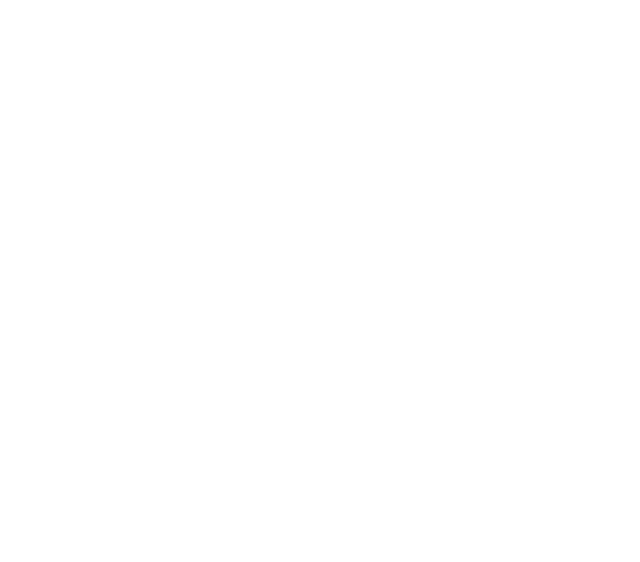
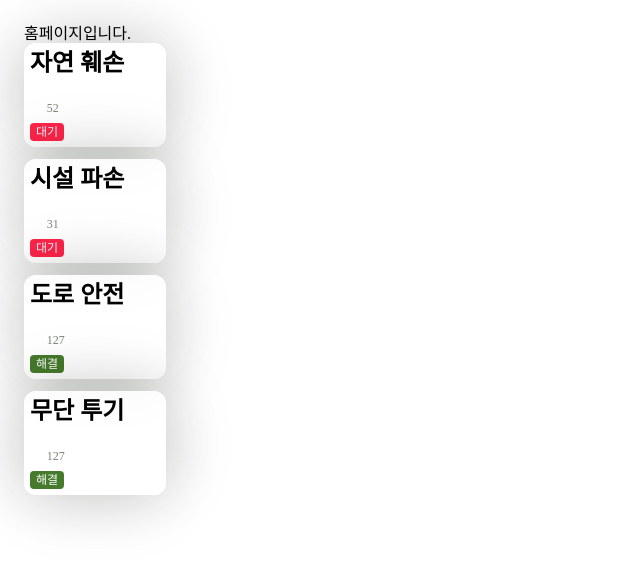
Before and after one commit to NeodinaryHackathon-teamE/frontend-web, a React (Vite) app: page / in a window 1280 px wide. Shown: the top 562 px of the page, without its empty margins (0-640 px from the left). Built offline with nearby package versions, Linux system fonts and the light colour scheme.

Commit message:
fix: 컴포넌트 에러 수정

```diff
--- a/package.json
+++ b/package.json
@@ -13,7 +13,8 @@
   "dependencies": {
     "classnames": "^2.5.1",
     "react": "^19.1.0",
-    "react-dom": "^19.1.0"
+    "react-dom": "^19.1.0",
+    "react-router-dom": "^7.6.0"
   },
   "devDependencies": {
     "@eslint/js": "^9.21.0",
--- a/src/App.tsx
+++ b/src/App.tsx
@@ -1,7 +1,19 @@
-import React from 'react';
+import React from "react";
+import { BrowserRouter, Routes, Route } from "react-router-dom";
+import HomePage from "./pages/HomePage";
 
 const App: React.FC = () => {
-  return <main className="container"></main>;
+  return (
+    <BrowserRouter>
+      <main className="container">
+        <Routes>
+          <Route path="/" element={<HomePage />} />
+
+          {/* 필요 시 더 추가 가능 */}
+        </Routes>
+      </main>
+    </BrowserRouter>
+  );
 };
 
 export default App;
--- a/src/components/Badge.tsx
+++ b/src/components/Badge.tsx
@@ -2,7 +2,7 @@
 import classNames from "classnames";
 
 interface BadgeProps {
-  type?: "default" | "brand" | "danger";
+  type?: "default" | "complete" | "waiting";
   label: string;
 }
 
--- a/src/components/Button.tsx
+++ b/src/components/Button.tsx
@@ -1,4 +1,4 @@
-import "./button.scss";
+import "./_button.scss";
 
 import React from "react";
 import classNames from "classnames";
--- a/src/components/PlaceCard.tsx
+++ b/src/components/PlaceCard.tsx
@@ -1,5 +1,5 @@
 import React, { useState } from "react";
-import "./PlaceCard.scss";
+import "./_placeCard.scss";
 
 const PlaceCard = ({
   title,
--- /dev/null
+++ b/src/pages/HomePage.scss
@@ -0,0 +1,15 @@
+.home-page {
+  padding: 24px;
+
+  .title {
+    font-size: 24px;
+    font-weight: 700;
+    margin-bottom: 16px;
+  }
+
+  .card-list {
+    display: flex;
+    flex-direction: column;
+    gap: 12px;
+  }
+}
--- /dev/null
+++ b/src/pages/HomePage.tsx
@@ -0,0 +1,19 @@
+import React from "react";
+import PlaceCard from "../components/PlaceCard"; // 경로는 프로젝트 구조에 맞게 수정
+import "./HomePage.scss";
+
+const HomePage = () => {
+  return (
+    <div className="home-page">
+      홈페이지입니다.
+      <div className="card-list">
+        <PlaceCard title="자연 훼손" likes={52} status="waiting" />
+        <PlaceCard title="시설 파손" likes={31} status="waiting" />
+        <PlaceCard title="도로 안전" likes={127} status="solved" />
+        <PlaceCard title="무단 투기" likes={127} status="solved" />
+      </div>
+    </div>
+  );
+};
+
+export default HomePage;
```
Also changed, not shown: 1 other file (tests, documents, lock files or other folders).
